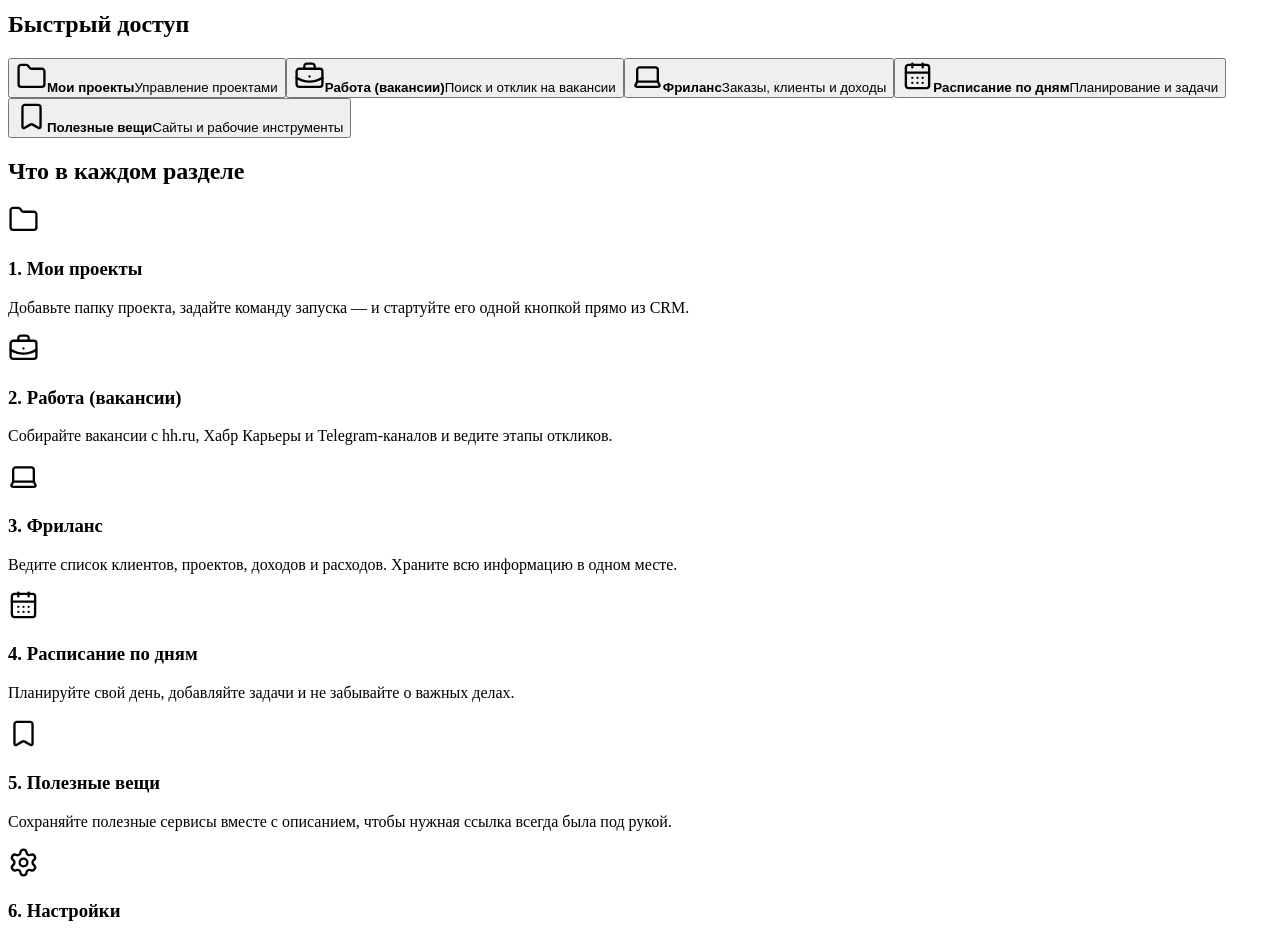
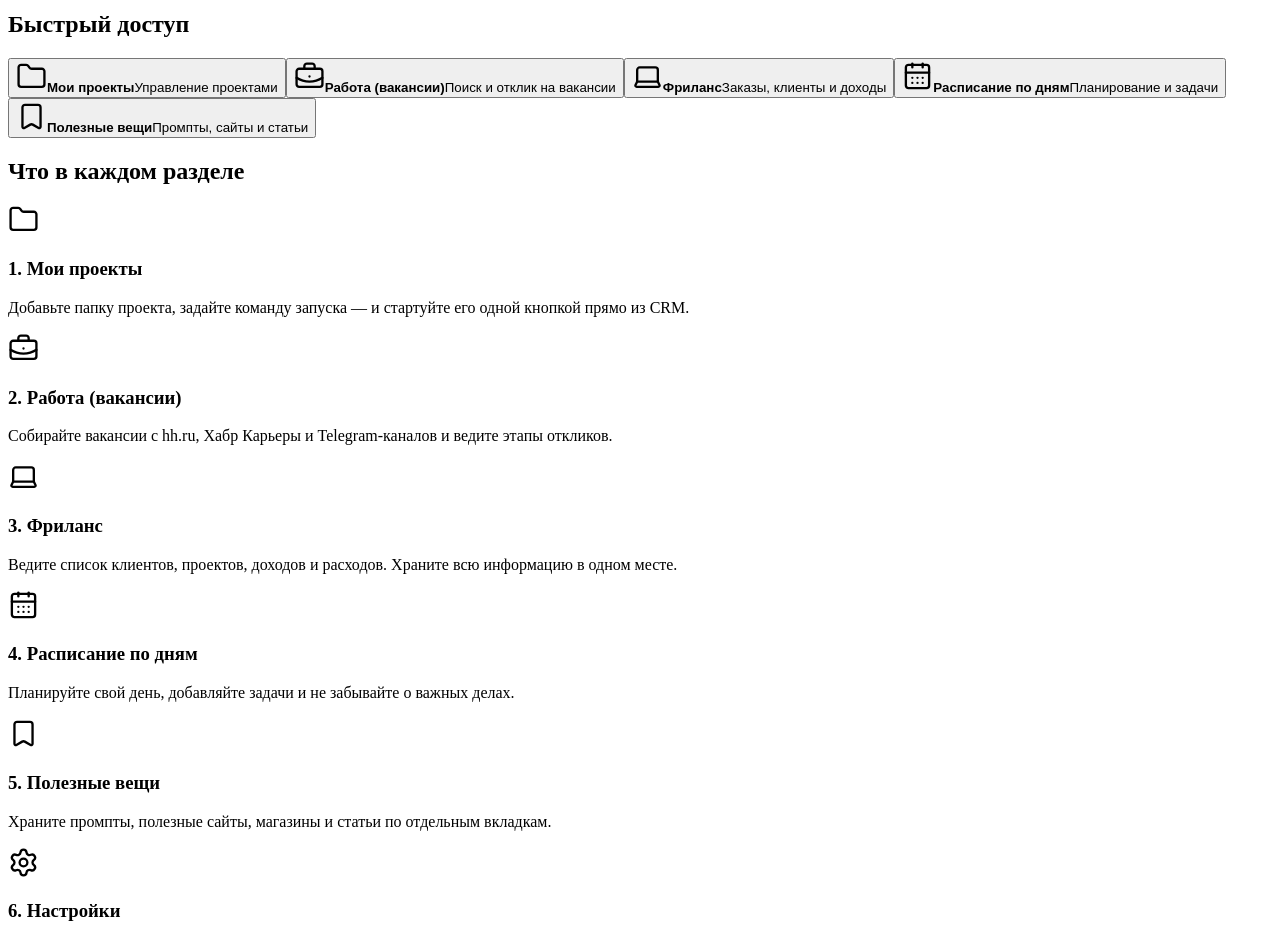
Before and after one commit to Lobanovs/SemixCRM, a React (Vite) app: page / in a window 1280 px wide. Shown: the part 1180-2120 px from the top of the page. Built offline with nearby package versions, Linux system fonts and the light colour scheme; no server answers; the HTML template or start-up script is replaced by a standard one.

Commit message:
docs: finish useful things categories

```diff
--- a/src/App.tsx
+++ b/src/App.tsx
@@ -80,8 +80,8 @@ const features: Feature[] = [
   {
     id: 'useful',
     title: 'Полезные вещи',
-    description: 'Сайты и рабочие инструменты',
-    guide: 'Сохраняйте полезные сервисы вместе с описанием, чтобы нужная ссылка всегда была под рукой.',
+    description: 'Промпты, сайты и статьи',
+    guide: 'Храните промпты, полезные сайты, магазины и статьи по отдельным вкладкам.',
     icon: Bookmark,
     accent: 'blue',
   },
```
Also changed, not shown: 3 other files (tests, documents, lock files or other folders).
